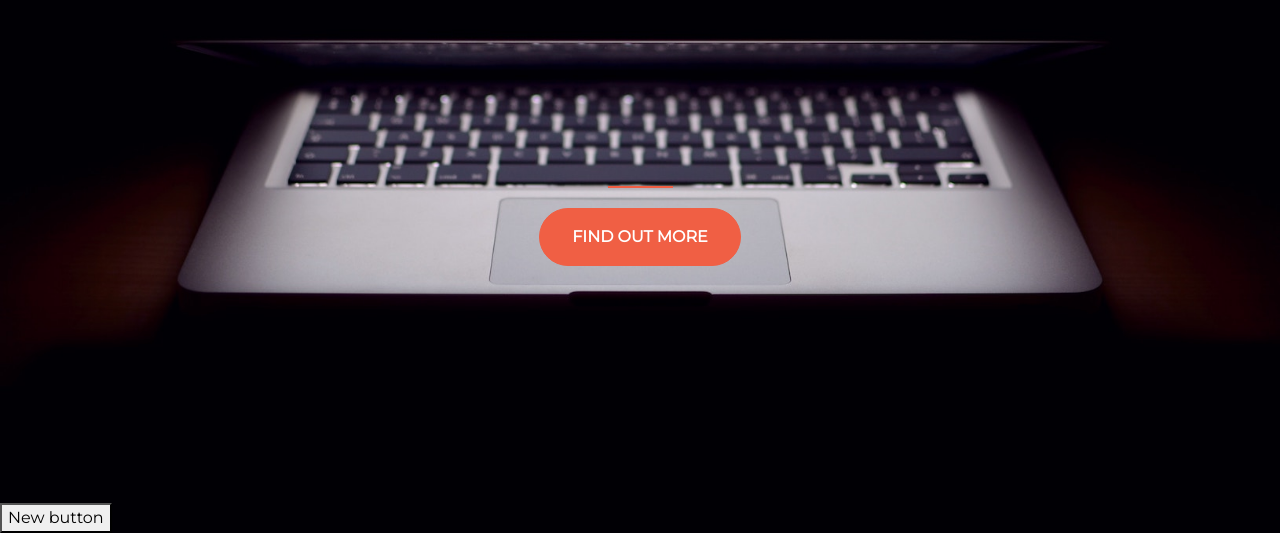
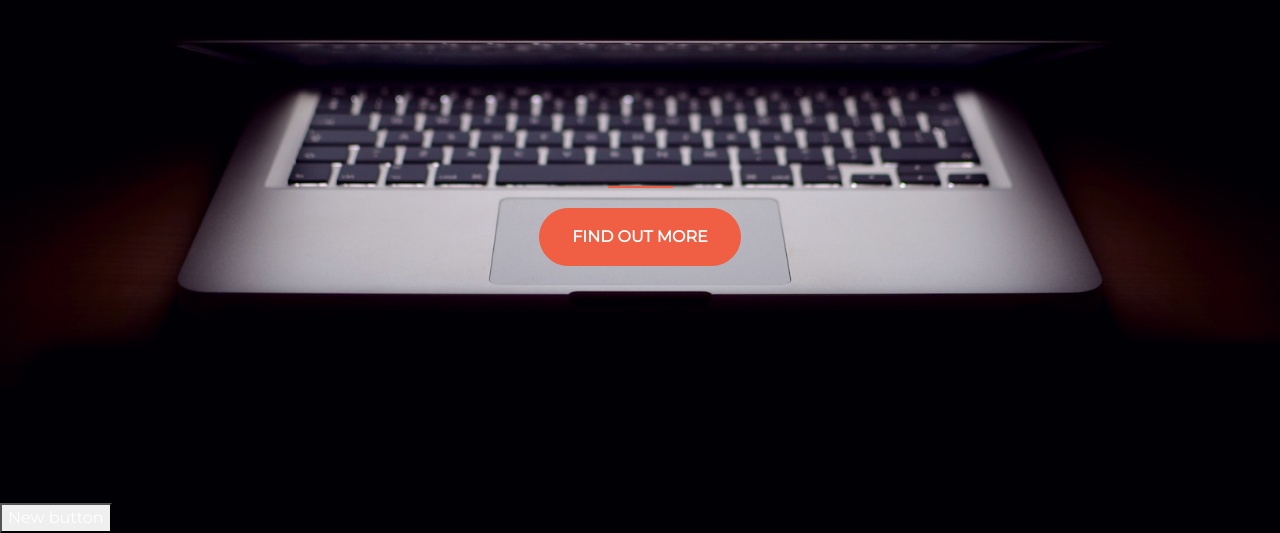
Before and after one commit to bmurda/landing-page, a plain HTML site: page index.html in a window 1280 px wide. Shown: the part 297-830 px from the top of the page. Drawn offline with nearby package versions, Linux system fonts and the light colour scheme.

Commit message:
color white for button
made the other button white

```diff
--- a/style.css
+++ b/style.css
@@ -47,5 +47,8 @@ hr { /*this is  for that little orange line above the button*/
 
 .btn-xl {
   padding: 1rem 2rem; /*this is a custom class, not from bootstrap, and the padding creates more space beteen the text and the borders*/
+}
 
+.otherbutton {
+  color: white;
 }
```
